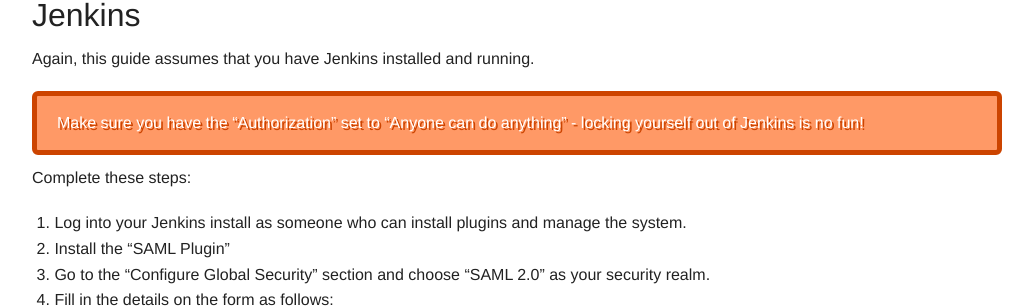
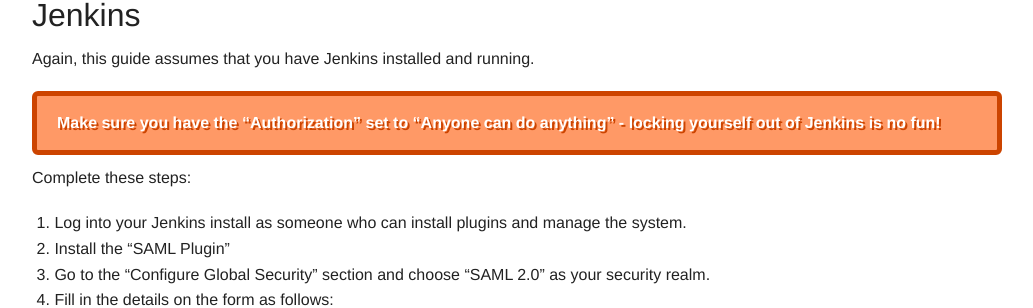
Before and after one commit to KangarooBox/kangaroobox.github.io, a Jekyll site: the page built from _posts/2019-03-23-aws-sso-and-jenkins.md, in a window 1280 px wide. Shown: the part 3563-3871 px from the top of the page, without its empty margins (123-1156 px from the left). Built offline with Jekyll 4.4.1, drawn with Linux system fonts in a browser that asks for light colours; some web fonts are replaced; comment, search, counter and statistics services are not loaded.

```diff
--- a/_posts/2019-03-23-aws-sso-and-jenkins.md
+++ b/_posts/2019-03-23-aws-sso-and-jenkins.md
@@ -60,7 +60,7 @@ The resulting configuration should look something like this:
 Again, this guide assumes that you have Jenkins installed and running.
 
 {:.warning}
-Make sure you have the "Authorization" set to "Anyone can do anything" - locking yourself out of Jenkins is no fun!
+**Make sure you have the "Authorization" set to "Anyone can do anything" - locking yourself out of Jenkins is no fun!**
 
 Complete these steps:
 
```
